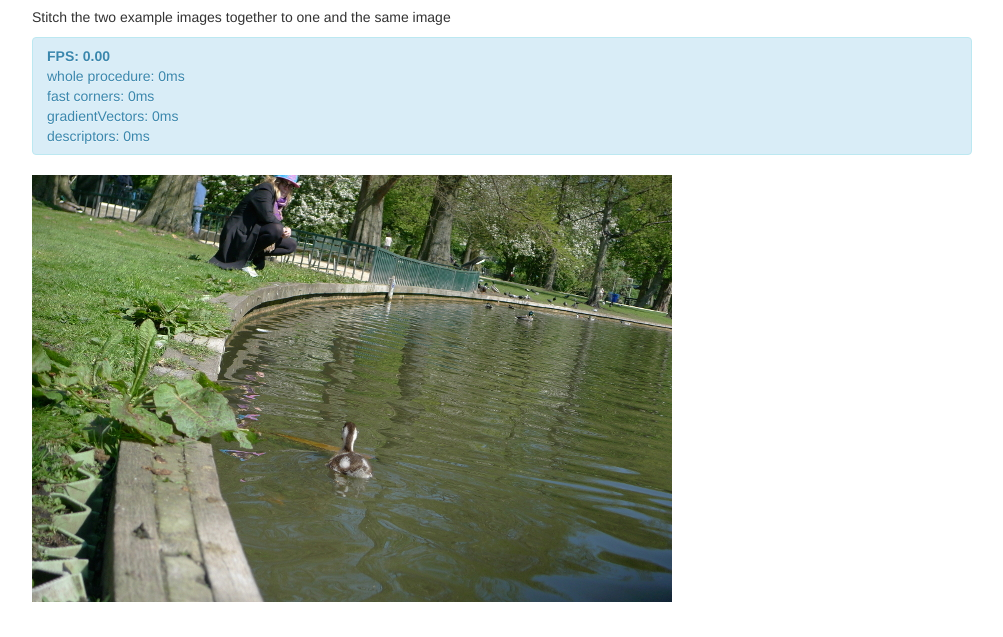
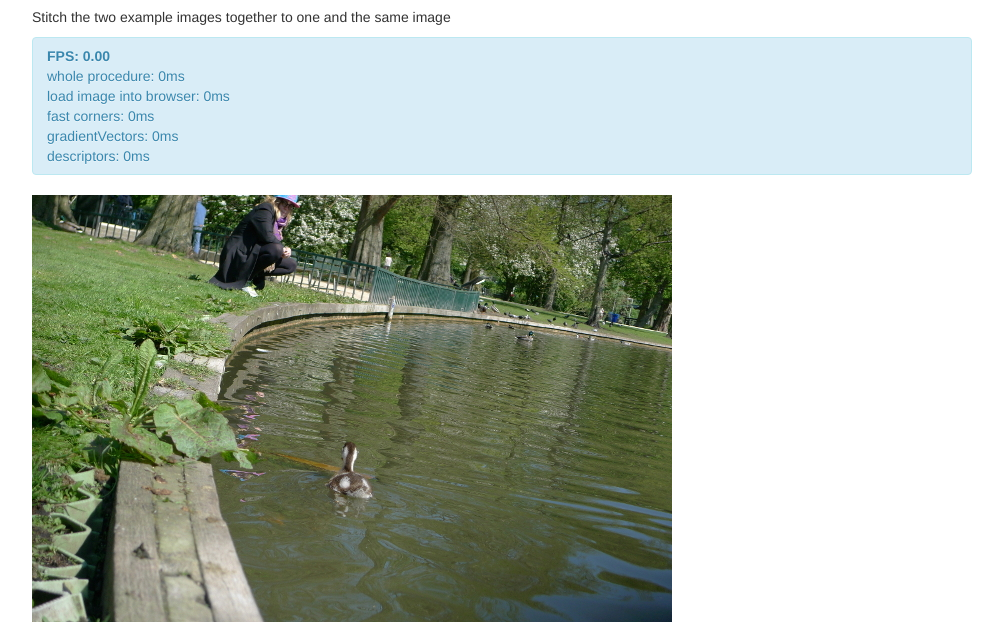
Before and after one commit to josundin/josundin.github.io, a plain HTML site: page stitch/demo/lal2.html in a window 1280 px wide. Shown: the part 163-800 px from the top of the page, without its empty margins (138-1141 px from the left). Drawn offline with Linux system fonts and the light colour scheme.

```diff
--- a/stitch/js/imgfeatures.js
+++ b/stitch/js/imgfeatures.js
@@ -15,7 +15,14 @@
 
 	//function myPowerConstructor(x){
 	_this['myPowerConstructor'] = function(x, stat){
+		stat.add("load image into browser");
+		stat.add("fast corners");
+		stat.add("gradientVectors");
+		stat.add("descriptors");
+
+		stat.start("load image into browser");
 		var that = new imgOpt(x);
+		stat.stop("load image into browser");
 
 		var myCtx;
 		var myImageW;
@@ -25,16 +32,11 @@
         that.corners = [];
         that.descriptors = [];
 
-		stat.add("fast corners");
-		stat.add("gradientVectors");
-		stat.add("descriptors");
-
 		/////////////////////////////////////////////////////////
 		//corner stuff
 	     // This is sets up the intrestpoint detector stuff
 		function setupFastkeypointdetector(my_opt, callback) {
-			console.log("setupFast w:", myImageW, "h:",myImageH, my_opt.corner_threshold);
-		    myImg_u8 = new jsfeat.matrix_t(myImageW, myImageH, jsfeat.U8_t | jsfeat.C1_t);
+			myImg_u8 = new jsfeat.matrix_t(myImageW, myImageH, jsfeat.U8_t | jsfeat.C1_t);
 
 		    //set corners
 		    var i = myImageW*myImageH;
@@ -55,7 +57,6 @@
 			jsfeat.imgproc.grayscale(imageData.data, myImg_u8.data);
 			//prev_count = count;
 			that.count = jsfeat.fast_corners.detect(myImg_u8, that.corners, border);
-			console.log("cnt", that.count, that.corners.length);
 	  	};
 	  	///////END corner stuff/////////////////////////////////////////////
 
```
Also changed, not shown: stitch/demo/lal2.html (+1 -1 lines).
